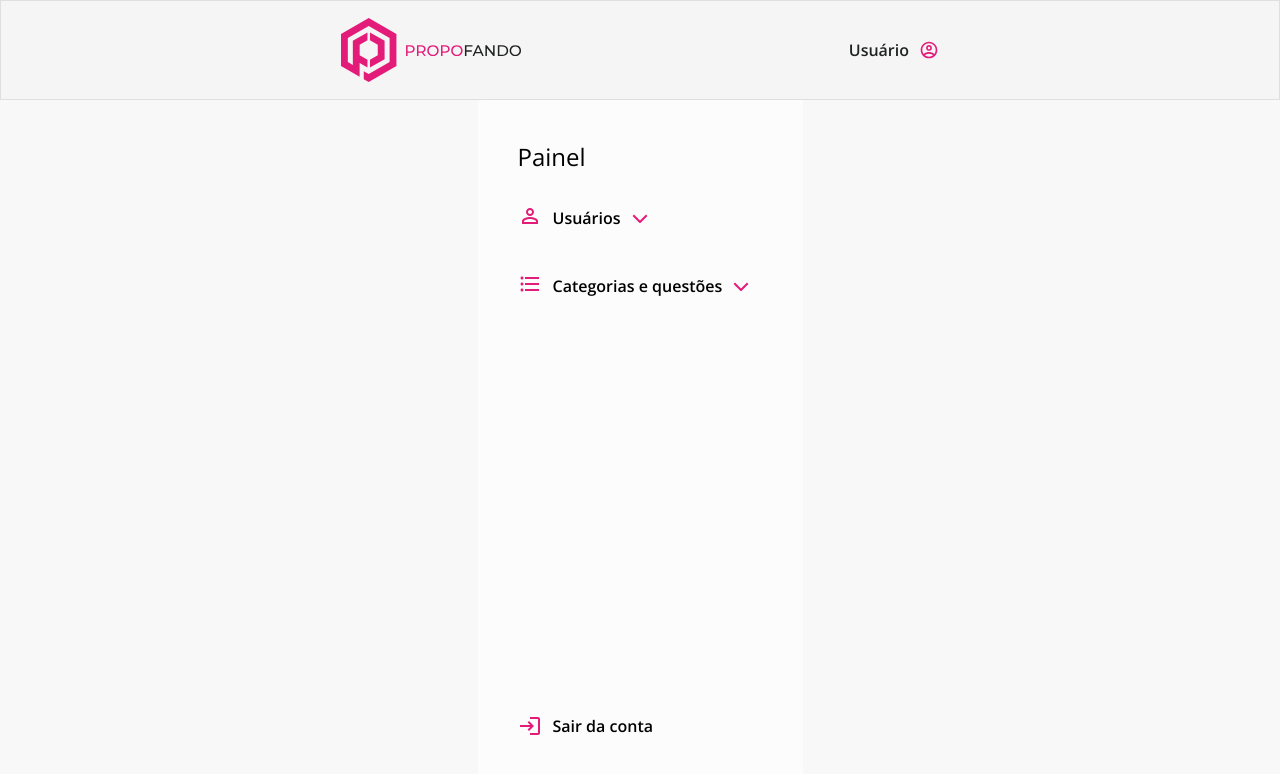
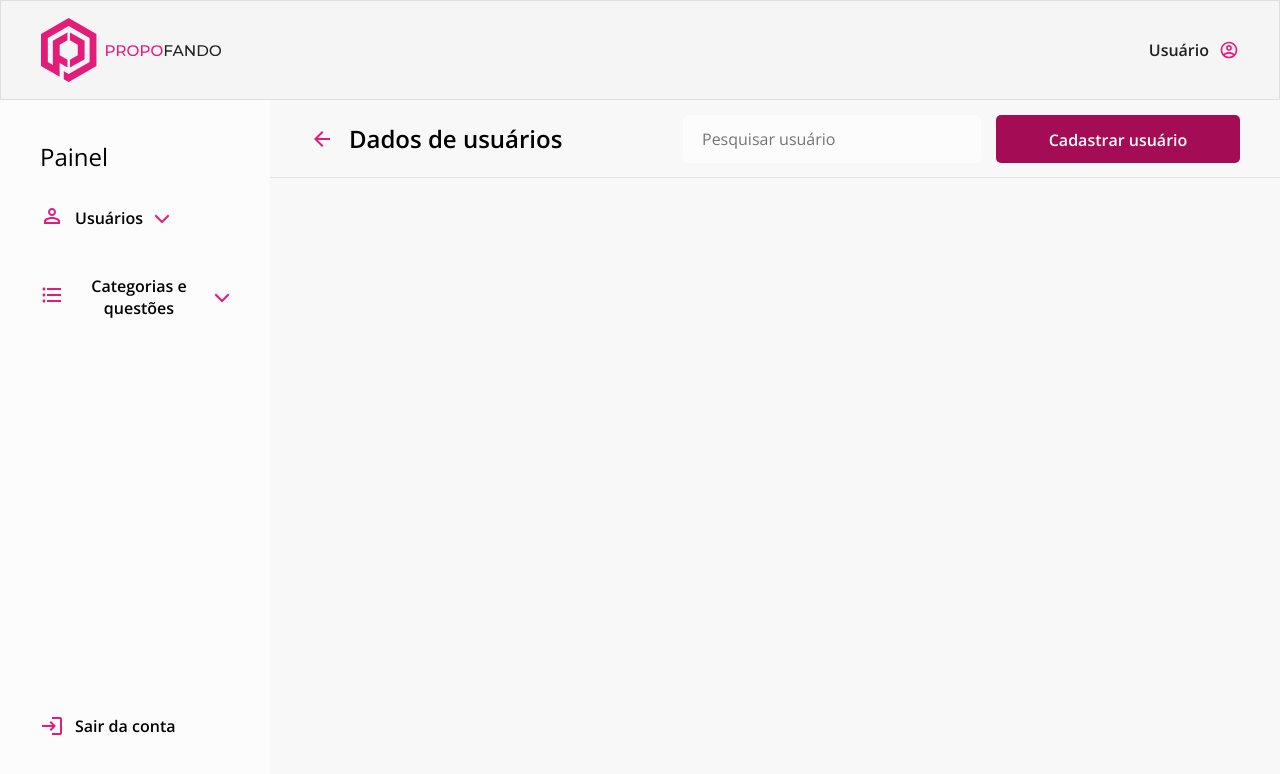
Before and after one commit to Thaina-Abrantes/propofando-frontend, a React (Create React App) app: page / in a window 1280 px wide. Both pictures are taken after typing "name@example.com", "Sample123" into the empty fields and a click on the button "Entrar". Shown: the top 774 px of the page. Built offline with nearby package versions, Linux system fonts and the light colour scheme.

Commit message:
protótipo search bar

```diff
--- a/src/components/Header/styles.module.scss
+++ b/src/components/Header/styles.module.scss
@@ -9,7 +9,7 @@
   align-items: center;
   justify-content: space-between;
 
-  padding: 0 340px;
+  padding: 0 40px;
 
   img {
     height: 64px;
@@ -18,7 +18,7 @@
 
 .userContainer {
   display: flex;
-  justify-content: center;
+  justify-content: flex-end;
   align-items: center;
   text-align: center;
   gap: 10px;
--- /dev/null
+++ b/src/components/Search/index.js
@@ -0,0 +1,19 @@
+import style from './styles.module.scss';
+import arrowBack from '../../assets/arrow-back-icon.svg';
+
+function Search() {
+  return (
+    <div className={style.search}>
+      <div>
+        <img src={arrowBack} alt="Voltar" />
+        <h2>Dados de usuários</h2>
+      </div>
+      <div>
+        <input className="input-light" placeholder="Pesquisar usuário" />
+        <button className="button">Cadastrar usuário</button>
+      </div>
+    </div>
+  );
+}
+
+export default Search;
--- /dev/null
+++ b/src/components/Search/styles.module.scss
@@ -0,0 +1,31 @@
+.search {
+  display: flex;
+  width: 90%;
+  height: 78px;
+  border-bottom: 1px solid var(--black400);
+  padding: 12px 40px;
+
+  input {
+    width: 298px;
+    height: 48px;
+  }
+  div {
+    cursor: pointer;
+    display: flex;
+    gap: 15px;
+    width: 250px;
+    justify-content: center;
+    align-items: center;
+  }
+  h2 {
+    font-style: normal;
+    font-weight: 600;
+    font-size: 24px;
+    width: 100%;
+    height: 33px;
+  }
+  button {
+    width: 244px;
+    height: 48px;
+  }
+}
--- a/src/pages/Main/index.js
+++ b/src/pages/Main/index.js
@@ -1,5 +1,6 @@
 import AdminPanel from 'components/AdminPanel';
 import Header from 'components/Header';
+import Search from 'components/Search';
 
 import style from './styles.module.scss';
 
@@ -7,7 +8,10 @@ export function Main() {
   return (
     <div className={style['container-main']}>
       <Header />
-      <AdminPanel />
+      <div>
+        <AdminPanel />
+        <Search />
+      </div>
     </div>
   );
 }
--- a/src/pages/Main/styles.module.scss
+++ b/src/pages/Main/styles.module.scss
@@ -7,4 +7,9 @@
   align-items: center;
   flex-direction: column;
   justify-content: space-between;
+
+  div {
+    display: flex;
+    width: 100%;
+  }
 }
```
